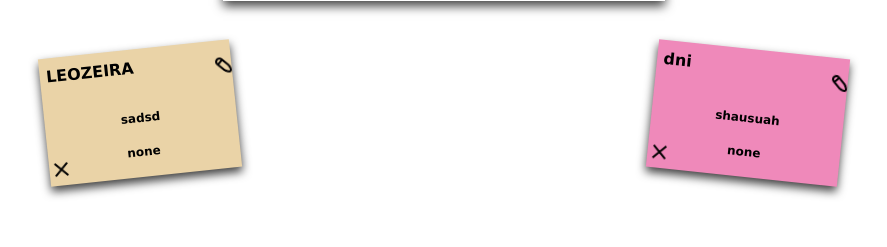
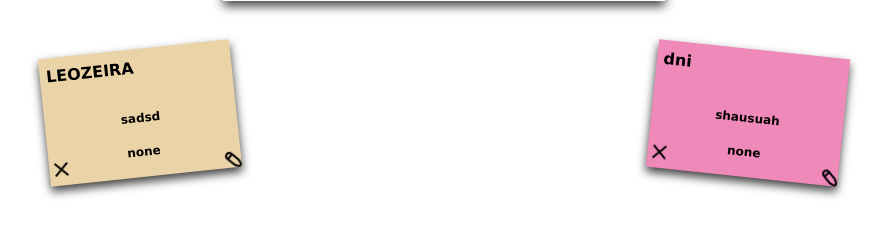
Before and after one commit to guilhermecarvalhoacc/Tecweb_django, a Django app: page / in a window 1280 px wide. Shown: the part 345-592 px from the top of the page, without its empty margins (196-1083 px from the left). Run offline with Django 3.2, Linux system fonts and the light colour scheme; data comes from the database, SQL or seed files in the repository.

Commit message:
funcionando nao mexe mais

```diff
--- a/Tecweb_django/notes/static/notes/css/getit2.css
+++ b/Tecweb_django/notes/static/notes/css/getit2.css
@@ -256,6 +256,6 @@ Algumas informações úteis e dicas:
 
  .edit_img{
    position: absolute;
-   right: 0;
-   bottom:100;
+   right:0;
+   bottom:0;
  }
```
